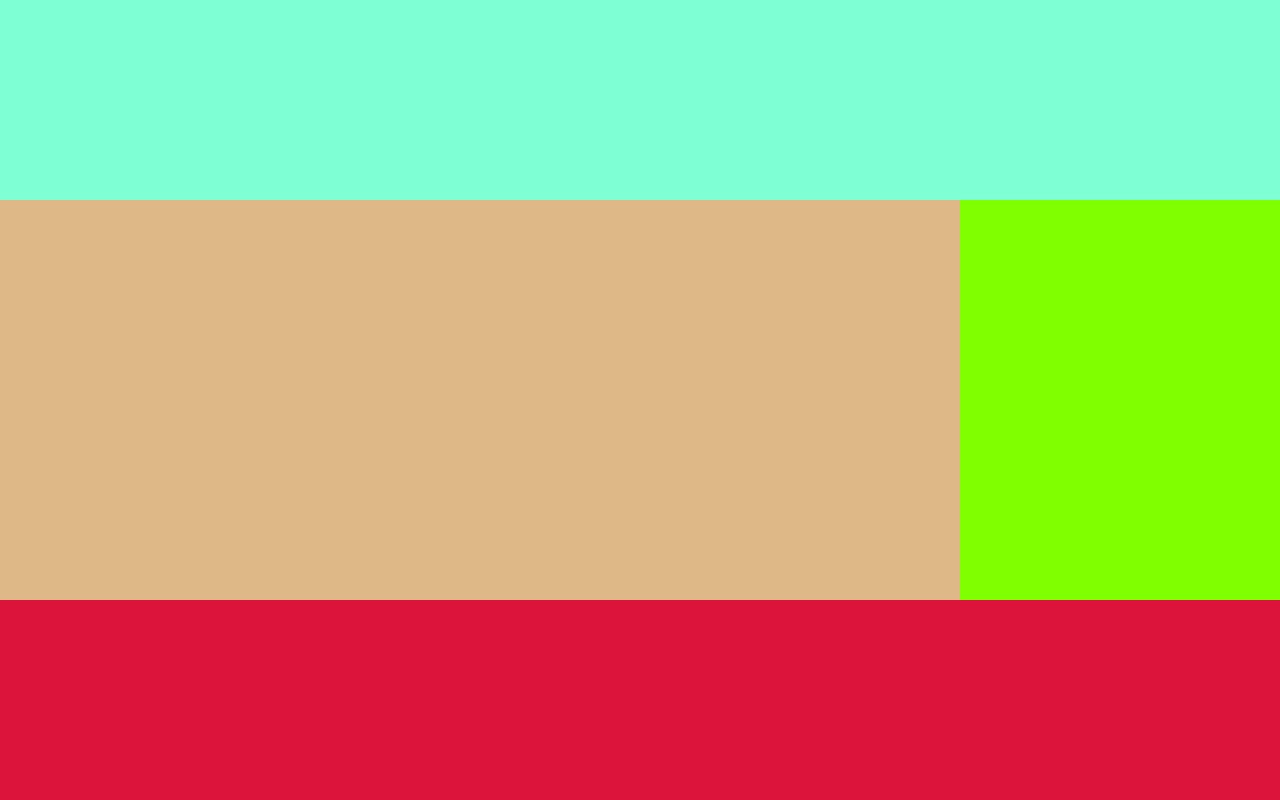
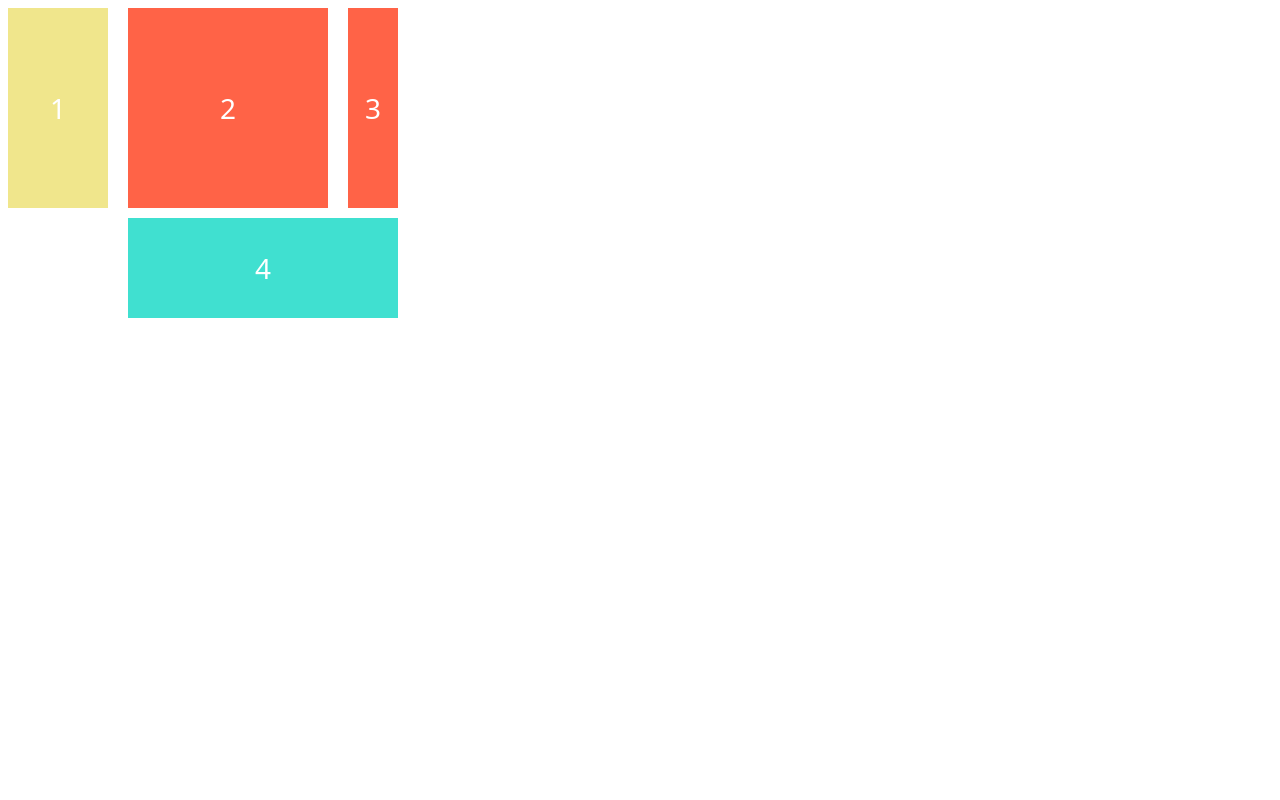
Before and after one commit to dlwogmlzz/Nomad-csslayoutcourse, a website built with Vite: page grid.html in a window 1280 px wide. Built offline with nearby package versions, Linux system fonts and the light colour scheme.

Commit message:
20260622_study_csslayout - Span keyword, 시작라인을 정하고, span을 사용해서 칸 채우기.

```diff
--- a/grid.html
+++ b/grid.html
@@ -9,9 +9,11 @@
 <!-- 기본적으로 body는 뷰포트의 너비를 사용한다. -->
 <!-- 그리고 body의 높이는 기본값이 없어서 따로 설정해줘야한다. -->
 <body>
-    <header></header>
-    <section></section>
-    <aside></aside>
-    <footer></footer>
+    <div class="father">
+        <div class="child">1</div>
+        <div class="child">2</div>
+        <div class="child">3</div>
+        <div class="child">4</div>
+    </div>
 </body>
 </html>
--- a/src/grid.css
+++ b/src/grid.css
@@ -1,51 +1,46 @@
 body {
-    margin: 0;
-    padding: 0;
-    font-family: system-ui, -apple-system, BlinkMacSystemFont, 'Segoe UI', Roboto,
-        Oxygen, Ubuntu, Cantarell, 'Open Sans', 'Helvetica Neue', sans-serif;
+  font-family: system-ui, -apple-system, BlinkMacSystemFont, "Segoe UI", Roboto,
+    Oxygen, Ubuntu, Cantarell, "Open Sans", "Helvetica Neue", sans-serif;
+}
 
-    display: grid;
-    /* 100vh - 내 뷰포트 크기의 100%를 의미 */
-    height: 100vh;
-    /* fr(fraction, 부분・일부) : 비율로 크기 설정, 가능한 남은 공간을 비율대로 나누어 차지하게 만드는 단위 */
-    /* 단순히 픽셀(px)을 사용하면 화면 크기가 변해도 요소 크기가 고정됨(하드코딩할 필요없음.)
-    fr을 쓰면 화면 너비에 맞춰서 유연하게 반응하는 레이아웃을 쉽게 만들 수 있다.
-    %단위 보다 편리하며, 여백(Gap)계산 불필요. %일때, gap을 넣으면 계산이 복잡해짐.
-    */
+.father {
+  display: grid;
+  grid-template-columns: [cucumber] 100px [potato] 200px [banana] 50px [brocoli];
+  grid-template-rows: [korea] 200px [thailand] 100px [greece];
+  row-gap: 10px;
+  column-gap: 20px;
+}
 
-    /* grid-template-columns: 1fr 1fr 1fr 1fr;
-    grid-template-rows: 1fr 1fr 1fr 1fr;
+.child {
+  background-color: tomato;
+  display: flex;
+  color: white;
+  font-size: 28px;
+  align-items: center;
+  justify-content: center;
+}
 
-    grid-template-areas:"header header header header"
-                        "content content content menu"
-                        "content content content menu"
-                        "footer footer footer footer"; */
-
-    /* 위의 기능을 한번에 할수 있는 것이 grid-template */
-    grid-template:
-        "header header header header" 1fr
-        "content content content menu" 2fr
-        "footer footer footer footer" 1fr / 1fr 1fr 1fr 1fr;
+.child:first-child {
+  /*
+  grid-row-start: 1;
+  grid-row-end: -1
+  grid-row: korea / greece;
+  grid-row: span 2;
+  */
+  background-color: khaki;
+  /* 시작라인과 끝라인을 정하고 싶지 않을때. */
+  /* 행을 얼마나 많이 사용할 지 결정할 수 있기 때문에 유용함. */
 
 }
 
-header {
-    background-color: aquamarine;
-    grid-area: header;
+.child:last-child {
+  background-color: turquoise;
+  /* 4번을 2번째 라인, 즉 potato라인에서 시작하게 함. */
+  /* 시작라인을 정하고, 거기서 2개의 열을 사용. */
+  grid-column: potato / span 2;
+  /*
+  grid-column-start: 2;
+  grid-column-end: -1;
+  grid-column: potato / brocoli;
+  */
 }
-
-section {
-    background-color: burlywood;
-    grid-area: content;
-
-}
-
-aside {
-    background-color: chartreuse;
-    grid-area: menu;
-}
-
-footer {
-    background-color: crimson;
-    grid-area: footer;
-}
```
